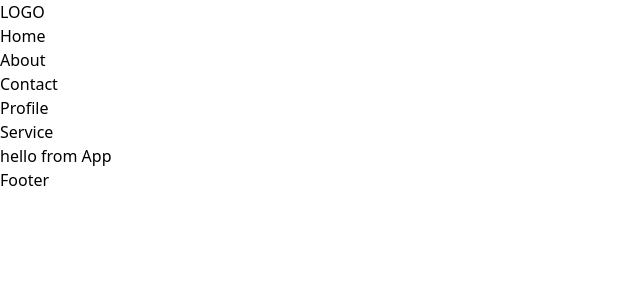
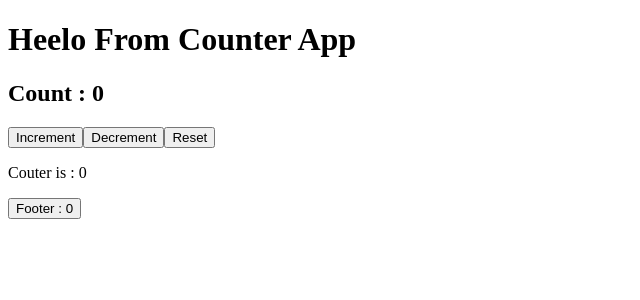
Before and after one commit to Praveen26-Dev/ReactCodes, a React (Vite) app in the folder Day5/: page /contact in a window 1280 px wide. Shown: the top 300 px of the page, without its empty margins (0-640 px from the left). Built offline with nearby package versions, Linux system fonts and the light colour scheme.

Commit message:
Learning basics of Hooks

```diff
--- a/Day5/src/App.jsx
+++ b/Day5/src/App.jsx
@@ -5,6 +5,7 @@ function App() {
   return (
     <div >
      hello from App
+
     </div>
   )
 }
--- /dev/null
+++ b/Day5/src/Hooks1.jsx
@@ -0,0 +1,54 @@
+import React from 'react'
+import { useState } from 'react'
+const Hooks1 = () => {
+
+
+
+
+
+
+      {/* Hooks --   speacial type of function
+          useState() -> state management means for every change would be re-rendered in the UI
+
+      */}
+      let [value,setValue] = useState(0)
+
+    // let value=0
+    let Inc=()=>{
+
+        if(value<20){
+         setValue(++value)
+         console.log(value)
+    }
+    }
+
+    let Dec=()=>{
+        if(value>0){
+        setValue(--value);
+        console.log(value)
+        }
+    }
+
+  let Res = () =>{
+          setValue(0)
+          console.log(value)
+  }
+  return (
+    <>
+
+      <h1>Heelo From Counter App</h1>
+
+      <h2>Count : {value}</h2>
+      <button onClick={Inc}>Increment</button>
+      <button onClick={Dec}>Decrement</button>
+      <button onClick={Res}>Reset</button>
+    <p>Couter is : {value}</p>
+    <button>Footer : {value}</button>
+    </>
+  )
+
+
+
+}
+
+export default Hooks1
--- a/Day5/src/main.jsx
+++ b/Day5/src/main.jsx
@@ -1,12 +1,8 @@
 
 import { createRoot } from 'react-dom/client'
 import './index.css'
-import App from './App.jsx'
-import {BrowserRouter} from 'react-router-dom'
-import ReactRouter from './ReactRouter.jsx'
+import App from './Hooks1.jsx'
 createRoot(document.getElementById('root')).render(
 
-  <BrowserRouter>
-      <ReactRouter/>
-  </BrowserRouter>
+    <App/>
 )
```
